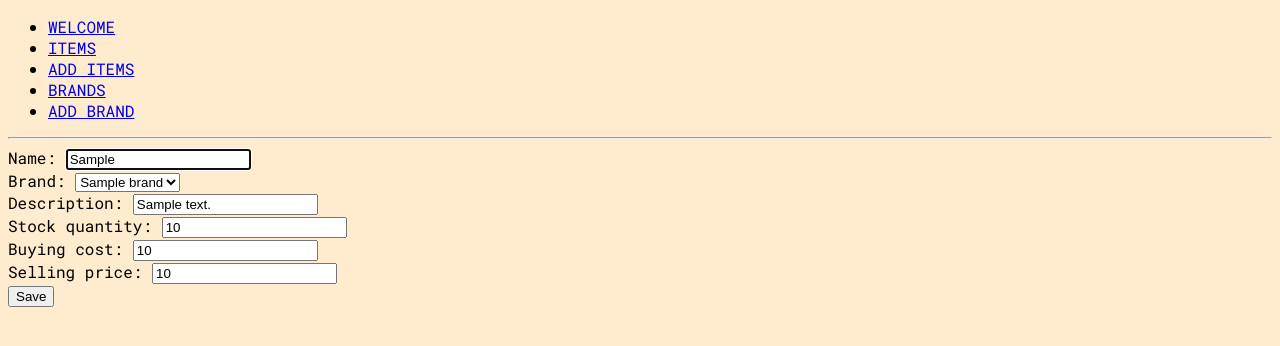
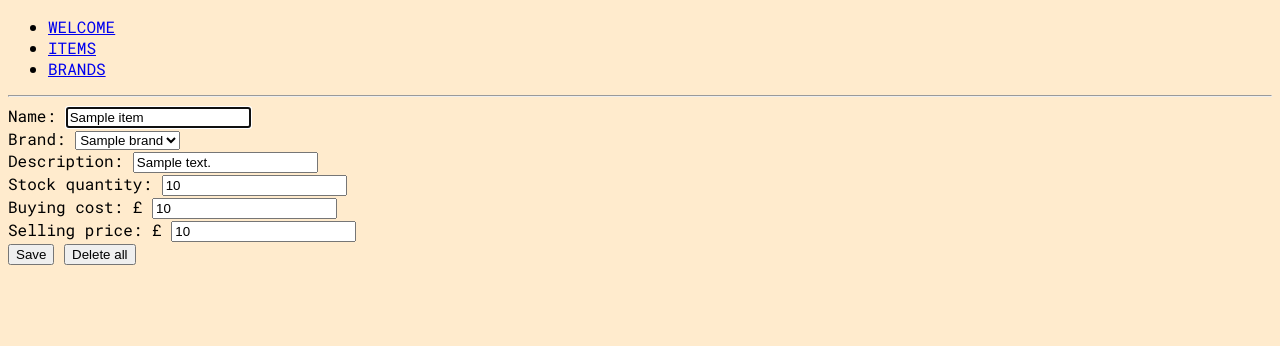
Before and after one commit to harging/Guitar_Shop, a Flask app: page /items/1/edit in a window 1280 px wide. Shown: the top 346 px of the page. Run offline with Flask 2, Linux system fonts and the light colour scheme; a database or web service that is not in the repository returns one stand-in record (values such as "Sample title"); some libraries are stand-ins or nearby versions.

Commit message:
polished

```diff
--- a/console.py
+++ b/console.py
@@ -21,3 +21,7 @@ item_repo.save(item_2)
 
 item_3 = Item("Les Paul", brand2, "Pelham blue", 3, 700, 1000)
 item_repo.save(item_3)
+
+brand2 = Brand("Gibson", True)
+item_3 = Item("Les Paul", brand2, "Pelham blue", 12, 700, 1000)
+item_repo.update(item_3)
--- a/controllers/items_controller.py
+++ b/controllers/items_controller.py
@@ -1,7 +1,5 @@
-import pdb
 from flask import Flask, render_template, request, redirect
 from flask import Blueprint
-from models.brand import Brand
 from models.item import Item
 import repositories.item_repository as item_repo
 import repositories.brand_repository as brand_repo
@@ -24,7 +22,6 @@ def new_items():
 # POST '/items'
 @items_blueprint.route("/items",  methods=['POST'])
 def create_item():
-    print(request.form)
     name = request.form['name']
     brand  = brand_repo.select(request.form['brand_id'])
     description = request.form['description']
@@ -61,7 +58,7 @@ def update_item(id):
     stock_quantity = request.form['stock_quantity']
     buying_cost = request.form['buying_cost']
     selling_price = request.form['selling_price']
-    item = Item(name, brand, description, stock_quantity, buying_cost, selling_price)
+    item = Item(name, brand, description, stock_quantity, buying_cost, selling_price, id)
     item_repo.update(item)
     return redirect('/items')
 
--- a/models/brand.py
+++ b/models/brand.py
@@ -1,12 +1,6 @@
 class Brand:
 
-    def __init__(self, name, active = True, id = None):
-        self.id = id
+    def __init__(self, name, active, id = None):
         self.name = name
         self.active = active
-
-    def create_brand(id, name, active):
-        pass
-
-    def set_active_status(Brand):
-        pass
+        self.id = id
--- a/models/item.py
+++ b/models/item.py
@@ -9,9 +9,6 @@ class Item:
         self.selling_price = selling_price
         self.id = id
 
-    def create_item(name, brand_id, description, stock_quantity, buying_cost, selling_price):
-        pass
-
     def markup(item):
         markup = ((item.selling_price - item.buying_cost) / item.buying_cost) * 100
-        return markup
+        return round(markup, 1)
--- a/repositories/brand_repository.py
+++ b/repositories/brand_repository.py
@@ -47,8 +47,8 @@ def delete(id):
 
 
 def update(brand):
-    sql = "UPDATE brands SET (name, status) = (%s, %s, %s) WHERE id = %s"
-    values = [brand.id, brand.name, brand.active]
+    sql = "UPDATE brands SET (name, active) = (%s, %s) WHERE id = %s"
+    values = [brand.name, brand.active, brand.id]
     run_sql(sql, values)
 
 def items(brand):
--- a/repositories/item_repository.py
+++ b/repositories/item_repository.py
@@ -47,7 +47,6 @@ def delete(id):
     run_sql(sql, values)
 
 def update(item):
-    sql = "UPDATE items SET (item_id, name, brand, description, buying_cost, selling_price) = (%s, %s, %s, %s, %s, %s) WHERE id = %s"
-    values = [item.id, item.name, item.brand.id, item.description, item.buying_cost, item.selling_price]
-    print(values)
+    sql = "UPDATE items SET (name, description, stock_quantity, buying_cost, selling_price, brand_id) = (%s, %s, %s, %s, %s, %s) WHERE id = %s"
+    values = [item.name, item.description, item.stock_quantity, item.buying_cost, item.selling_price, item.brand.id, item.id]
     run_sql(sql, values)
--- a/templates/base.html
+++ b/templates/base.html
@@ -8,7 +8,7 @@
     <link rel="preconnect" href="https://fonts.googleapis.com">
     <link rel="preconnect" href="https://fonts.gstatic.com" crossorigin>
     <link href="https://fonts.googleapis.com/css2?family=Roboto+Mono&display=swap" rel="stylesheet">
-    <title>Music Shop Inventory</title>
+    <title>CompASS</title>
 </head>
 <body>
     <header>
@@ -16,14 +16,12 @@
         <ul class="menu">
           <li><a href="/">WELCOME</a></li>
           <li><a href="/items">ITEMS</a></li>
-          <li><a href="/items/new">ADD ITEMS</a></li>
           <li><a href="/brands">BRANDS</a></li>
-          <li><a href="/brands/new">ADD BRAND</a></li>
         </ul>
         <hr>
       </nav>
     </header>
-    <div class="container">
+    <div>
       {% block content %}
       {% endblock %}
     </div>
--- a/templates/brands/edit.html
+++ b/templates/brands/edit.html
@@ -6,7 +6,7 @@
 
 <div>
     <label for="name">Name:</label>
-    <input type="text" id="name" name="name" placeholder="Name" required autofocus>
+    <input type="text" id="name" value={{brand.name}} name="name" placeholder="Name" required autofocus>
 </div>
 
 <div>
--- a/templates/brands/show.html
+++ b/templates/brands/show.html
@@ -3,8 +3,8 @@
 {% block content %}
 
   <div>
-    <p>{{brand.name}}</p>
-    <p>{{brand.status}}</p>
+    <p>{{ brand.name }}</p>
+    <p>{{ brand.status }}</p>
     <p><a href="/brands/{{brand.id}}/edit">Edit</a></p>
   </div>
 
--- a/templates/items/edit.html
+++ b/templates/items/edit.html
@@ -6,7 +6,7 @@
 
 <div>
     <label for="name">Name:</label>
-    <input type="text" id="name" value={{item.name}} name="name" placeholder="Name" required autofocus>
+    <input type="text" id="name" value="{{item.name}}" name="name" placeholder="Name" required autofocus>
 </div>
 
 <div>
@@ -25,19 +25,23 @@
 
 <div>
     <label for="stock_quantity">Stock quantity:</label>
-    <input type="number" id="stock_quantity" value={{item.stock_quantity}} name="stock_quantity" placeholder="Stock_quantity" required>
+    <input type="number" id="stock_quantity" value={{item.stock_quantity}} name="stock_quantity" placeholder="Stock quantity" required>
 </div>
 
 <div>
-    <label for="buying_cost">Buying cost:</label>
-    <input type="number" id="buying_cost" value={{item.buying_cost}} name="buying_cost" placeholder="buying_cost" required>
+    <label for="buying_cost">Buying cost: £</label>
+    <input type="number" id="buying_cost" value={{item.buying_cost}} name="buying_cost" placeholder="Buying cost in £s" required>
 </div>
 
 <div>
-    <label for="selling_price">Selling price:</label>
-    <input type="number" id="selling_price" value={{item.selling_price}} name="selling_price" placeholder="selling_price" required>
+    <label for="selling_price">Selling price: £</label>
+    <input type="number" id="selling_price" value={{item.selling_price}} name="selling_price" placeholder="Selling price in £s" required>
 </div>
 
 <button type="submit">Save</button>
 
+<form class="delete-form" action="/items/{{item.id}}/delete" method="POST">
+    <button class="trash-button">Delete all</button>
+</form>
+
 {% endblock %}
--- a/templates/items/show.html
+++ b/templates/items/show.html
@@ -7,8 +7,8 @@
     <p>Brand: {{item.brand.name}}</p>
     <p>Description: {{item.description}}</p>
     <p>Stock: {{item.stock_quantity}}</p>
-    <p>Buying cost: {{item.buying_cost}}</p>
-    <p>Selling price: {{item.selling_price}}</p>
+    <p>Buying cost: £{{item.buying_cost}}</p>
+    <p>Selling price: £{{item.selling_price}}</p>
     <p>Markup: {{item.markup()}}%</p>
     <p><a href="/items/{{item.id}}/edit">Edit</a></p>
   </div>
```
Also changed, not shown: controllers/brands_controller.py (+3 -5 lines), templates/brands/index.html (+5 -7 lines), templates/index.html (+6 -5 lines), templates/items/index.html (+10 -8 lines), templates/items/new.html (+6 -6 lines).
